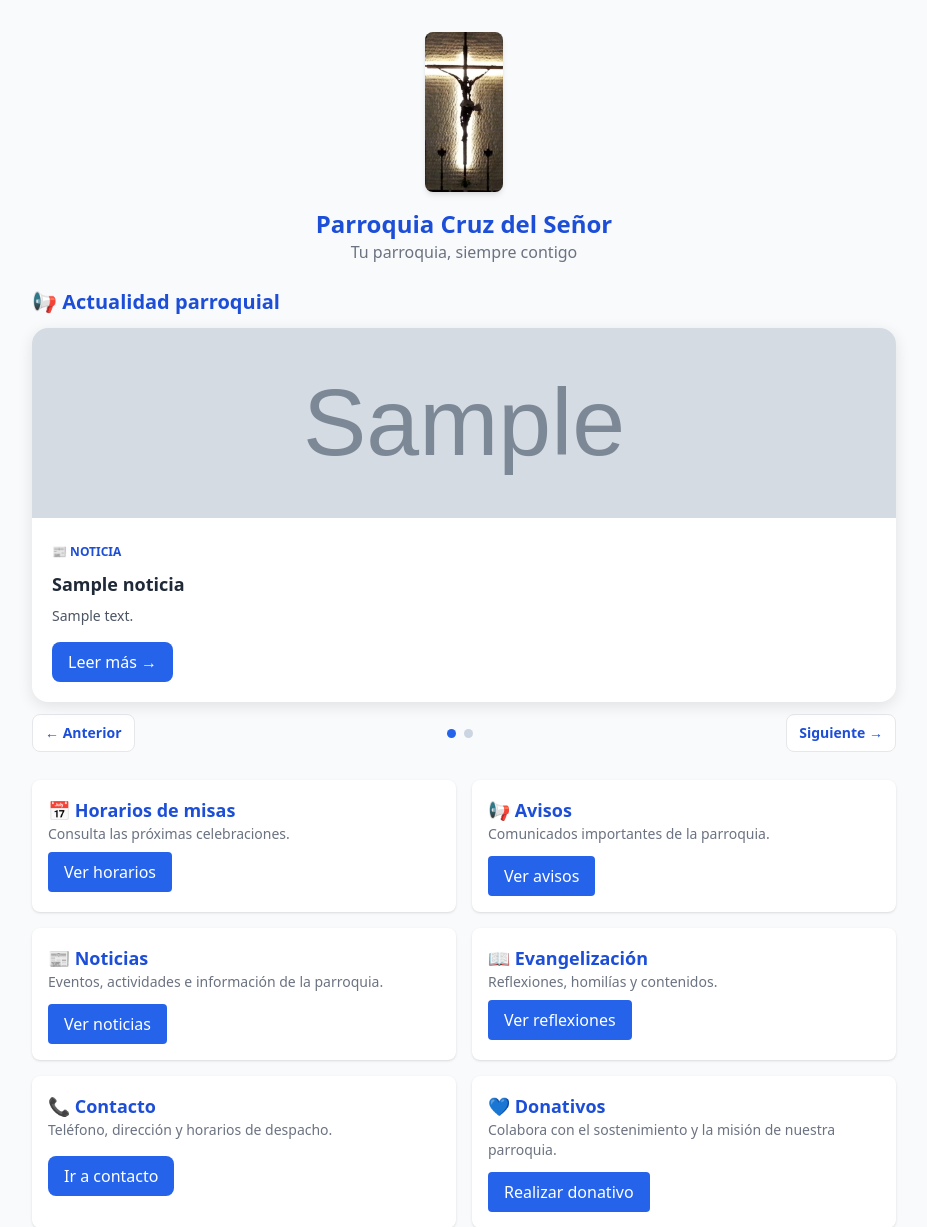
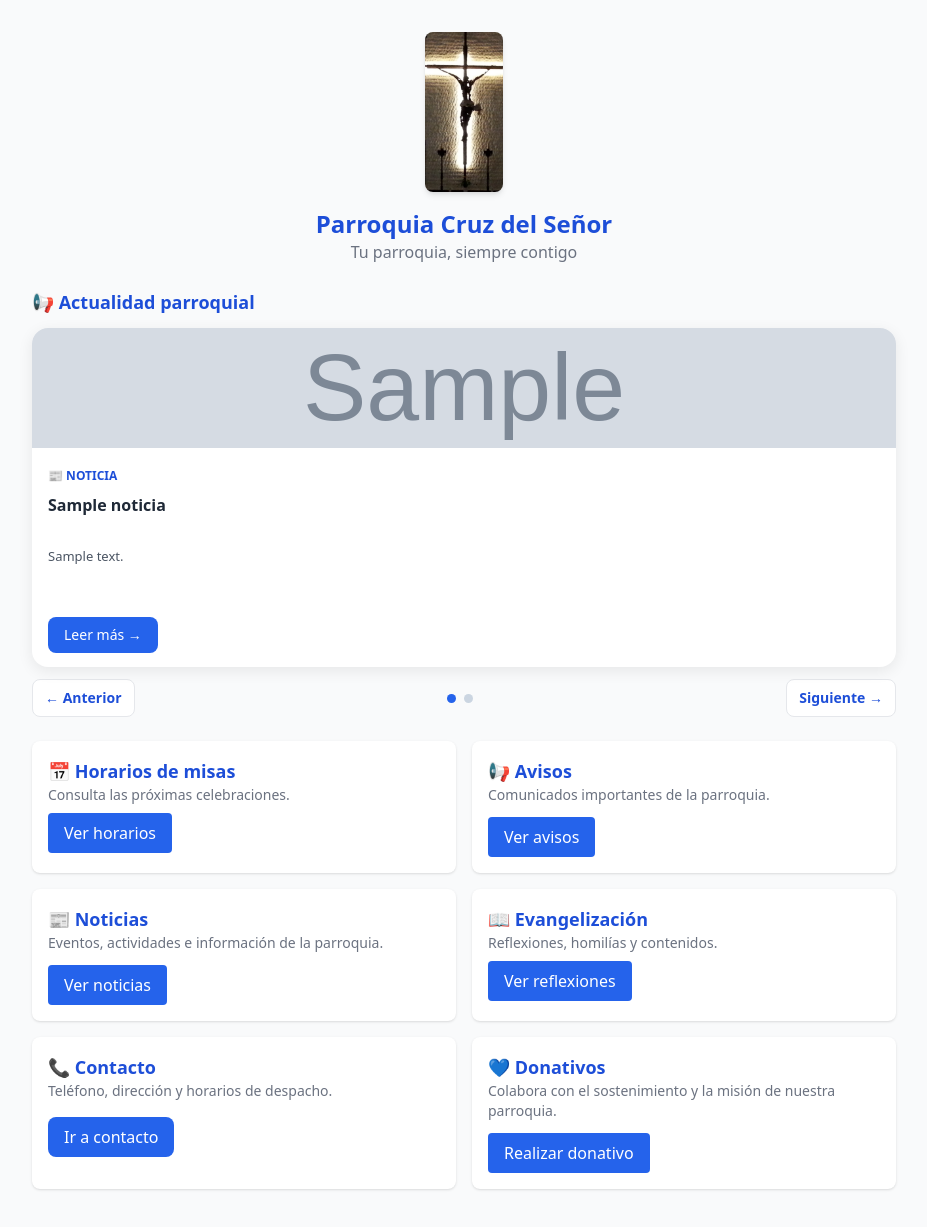
Before and after one commit to jesb1971/parroquiaapp-backend, a FastAPI app: page /app in a window 1280 px wide. Shown: the top 1227 px of the page, without its empty margins (176-1103 px from the left). After the commit the page ends 1190 px from the top, so only its background shows below. Run offline with FastAPI, Linux system fonts and the light colour scheme; tables that the repository leaves empty hold one stand-in row (values such as "Sample post"); grey boxes marked "Sample" are stand-in pictures; parts of the project's set-up code (start-up, migrations or seed data) failed here and were passed over; some libraries are stand-ins or nearby versions.

Commit message:
Optimizar diseno del carrusel para moviles

```diff
--- a/app/templates/home_demo.html
+++ b/app/templates/home_demo.html
@@ -6,19 +6,17 @@
     <meta name="viewport" content="width=device-width, initial-scale=1.0">
     <title>Parroquia Cruz del Señor — App</title>
 
-    <!-- Favicon -->
     <link rel="icon" href="/static/favicon.ico" type="image/x-icon">
-
-    <!-- Tailwind CSS -->
     <script src="https://cdn.tailwindcss.com"></script>
 
     <style>
+        /* CARRUSEL */
         .carrusel {
             position: relative;
             overflow: hidden;
             border-radius: 16px;
             background: #ffffff;
-            box-shadow: 0 4px 15px rgba(0,0,0,0.10);
+            box-shadow: 0 4px 15px rgba(0,0,0,0.08);
         }
 
         .carrusel-slide {
@@ -27,7 +25,7 @@
 
         .carrusel-slide.activo {
             display: block;
-            animation: aparecer 0.5s ease-in-out;
+            animation: aparecer 0.4s ease-in-out;
         }
 
         @keyframes aparecer {
@@ -35,10 +33,41 @@
             to { opacity: 1; }
         }
 
+        /* IMAGEN COMPACTA */
         .carrusel-imagen {
+            display: block;
             width: 100%;
-            height: 190px;
+            height: 120px;
             object-fit: cover;
+            object-position: center;
+        }
+
+        /* CONTENIDO */
+        .carrusel-contenido {
+            padding: 14px 16px;
+        }
+
+        .carrusel-slide h3 {
+            display: -webkit-box;
+            -webkit-box-orient: vertical;
+            -webkit-line-clamp: 2;
+            line-clamp: 2;
+            overflow: hidden;
+            line-height: 1.4;
+            min-height: 2.8em;
+            font-size: 16px;
+        }
+
+        .carrusel-resumen {
+            display: -webkit-box;
+            -webkit-box-orient: vertical;
+            -webkit-line-clamp: 3;
+            line-clamp: 3;
+            overflow: hidden;
+            line-height: 1.5;
+            font-size: 13px;
+            min-height: 4.5em;
+            overflow-wrap: anywhere;
         }
 
         .carrusel-indicador {
@@ -54,6 +83,27 @@
             background: #2563eb;
         }
 
+        /* ADAPTACIÓN A MÓVILES */
+        @media (max-width: 640px) {
+            .carrusel-imagen {
+                height: 105px;
+            }
+
+            .carrusel-contenido {
+                padding: 12px 14px;
+            }
+
+            .carrusel-slide h3 {
+                font-size: 15px;
+            }
+
+            .carrusel-resumen {
+                -webkit-line-clamp: 2;
+                line-clamp: 2;
+                min-height: 3em;
+            }
+        }
+
         @media (prefers-reduced-motion: reduce) {
             .carrusel-slide.activo {
                 animation: none;
@@ -66,7 +116,7 @@
 
 <div class="max-w-4xl mx-auto py-8 px-4">
 
-    <!-- LOGO / IMAGEN -->
+    <!-- IDENTIDAD DE LA PARROQUIA -->
     <div class="text-center mb-6">
 
         <img
@@ -88,13 +138,14 @@
     <!-- CARRUSEL DE NOTICIAS Y AVISOS -->
     {% if destacados %}
 
-    <section class="mb-7" aria-label="Actualidad parroquial">
+    <section class="mb-6" aria-label="Actualidad parroquial">
 
-        <h2 class="text-xl font-bold text-blue-700 mb-3">
+        <h2 class="text-lg font-bold text-blue-700 mb-3">
             📢 Actualidad parroquial
         </h2>
 
-        <div id="carrusel" class="carrusel">
+        <div id="carrusel" class="carrusel"
+             aria-roledescription="carrusel">
 
             {% for item in destacados %}
 
@@ -113,33 +164,29 @@
                 >
                 {% endif %}
 
-                <div class="p-5">
+                <div class="carrusel-contenido">
 
                     {% if item.tipo == "aviso" %}
-
                     <span class="text-orange-700 text-xs font-bold uppercase">
                         📢 Aviso parroquial
                     </span>
-
                     {% else %}
-
                     <span class="text-blue-700 text-xs font-bold uppercase">
                         📰 Noticia
                     </span>
-
                     {% endif %}
 
-                    <h3 class="text-lg font-bold mt-2 mb-2">
+                    <h3 class="font-bold text-gray-800 mt-2 mb-2">
                         {{ item.titulo }}
                     </h3>
 
-                    <p class="text-sm text-gray-600 mb-4 break-words">
+                    <p class="carrusel-resumen text-gray-600 mb-3">
                         {{ item.contenido | truncate(180, True, '...') }}
                     </p>
 
                     <a
                         href="{{ item.url }}"
-                        class="inline-block bg-blue-600 text-white px-4 py-2 rounded-lg hover:bg-blue-700"
+                        class="inline-block bg-blue-600 text-white text-sm px-4 py-2 rounded-lg hover:bg-blue-700"
                     >
                         Leer más →
                     </a>
@@ -154,7 +201,7 @@
 
         {% if destacados | length > 1 %}
 
-        <!-- CONTROLES DEL CARRUSEL -->
+        <!-- CONTROLES -->
         <div class="flex items-center justify-between gap-2 mt-3">
 
             <button
@@ -170,7 +217,6 @@
                 id="carruselIndicadores"
                 class="flex items-center justify-center gap-2"
             >
-
                 {% for item in destacados %}
 
                 <button
@@ -182,7 +228,6 @@
                 ></button>
 
                 {% endfor %}
-
             </div>
 
             <button
@@ -202,7 +247,7 @@
 
     {% endif %}
 
-    <!-- TARJETAS -->
+    <!-- MÓDULOS DE LA APLICACIÓN -->
     <div class="grid grid-cols-1 md:grid-cols-2 gap-4">
 
         <!-- HORARIOS -->
```
